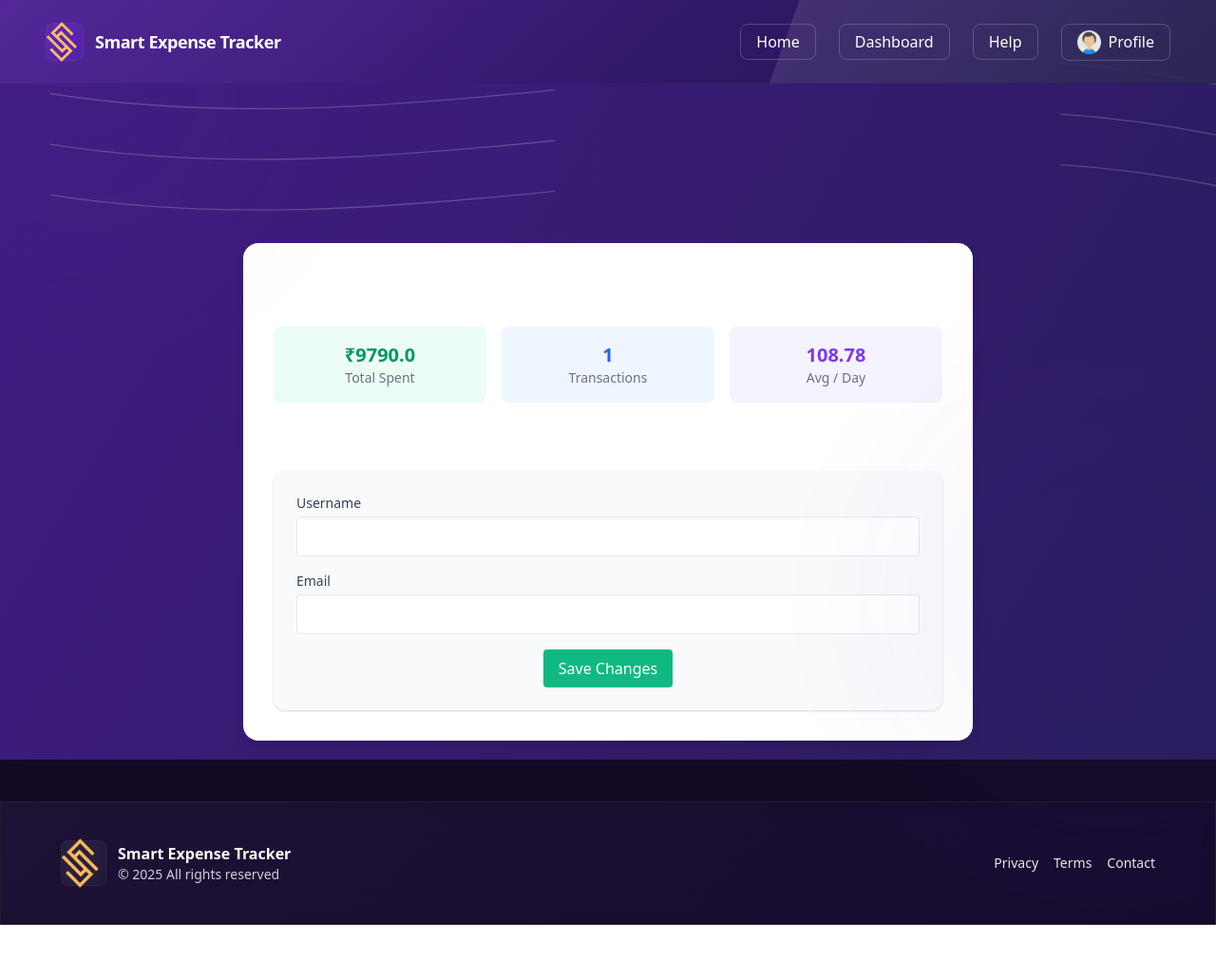
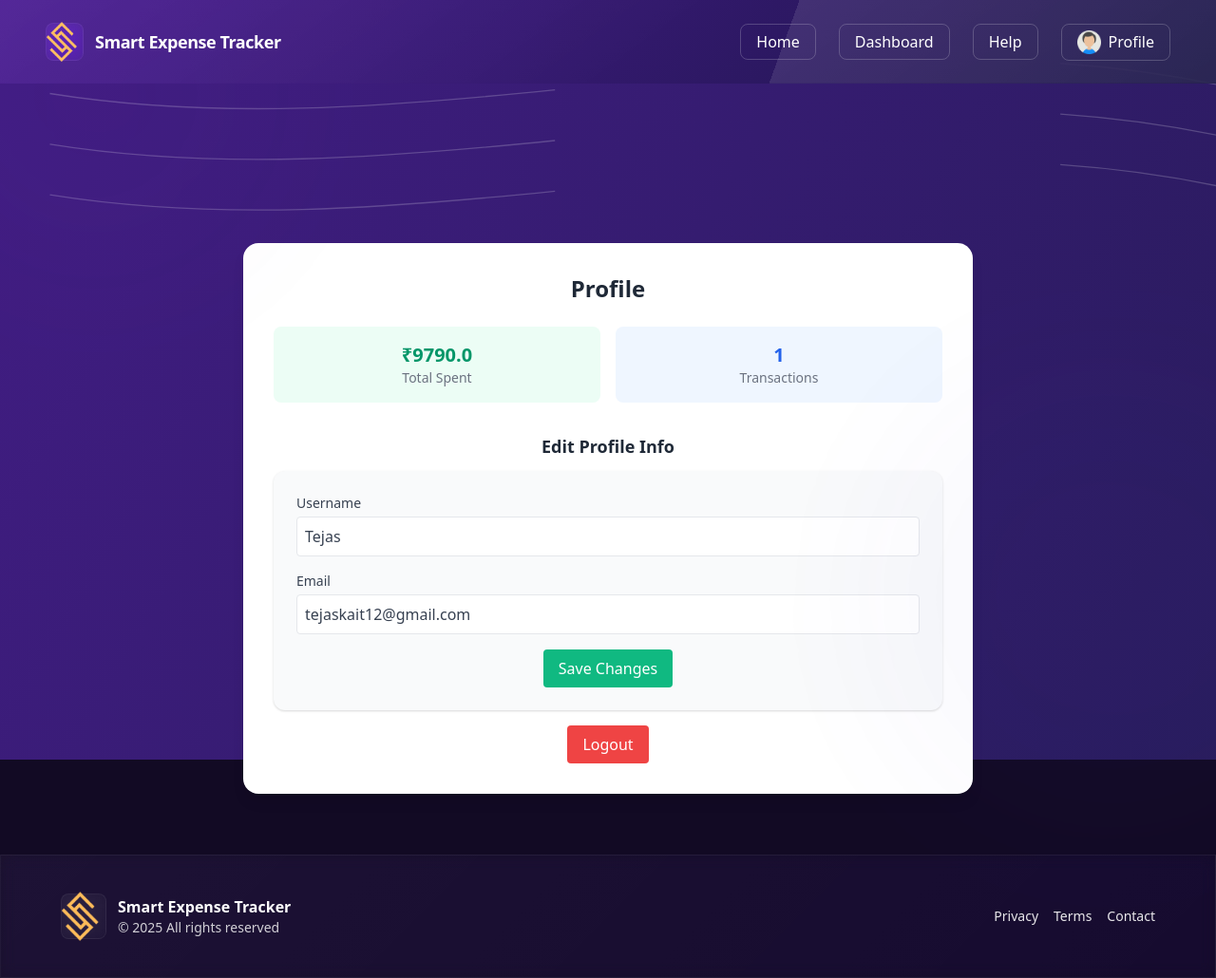
Before and after one commit to Tejaskait/Smart-Expense-Tracker, a Django app: page /profile/ in a window 1280 px wide. Shown: the whole page at 95% size. Before the commit the page ends 974 px from the top, so only its background shows below. Run offline with Django 5.2, Linux system fonts and the light colour scheme; a user stored in the database is signed in; data comes from the database, SQL or seed files in the repository; both versions use the stored data as it was after the commit.

Commit message:
Refactor profile page and integrate logout functionality
- Extended base.html in profile, login, and signup templates
- Removed "Average Day Spent" section from profile page
- Fixed text color consistency to black/gray for better readability
- Added secure logout button on profile page with redirect to login
- Fixed nested form issue causing logout to trigger profile update
- Imported Django messages module to resolve NameError
- Improved overall layout alignment for login and profile templates

```diff
--- a/Backend/Expenses/views.py
+++ b/Backend/Expenses/views.py
@@ -19,6 +19,8 @@ from django.http import JsonResponse
 from django.db.models import Sum
 from django.contrib.auth.models import User
 from .models import Expenses
+from django.contrib import messages
+
 
 
 
--- a/Backend/templates/profile.html
+++ b/Backend/templates/profile.html
@@ -2,11 +2,11 @@
 {% load static %}
 {% block content %}
 
-<div class="container mx-auto mt-10 max-w-3xl bg-white p-8 rounded-2xl shadow-lg">
+<div class="container mx-auto mt-10 max-w-3xl bg-white p-8 rounded-2xl shadow-lg text-gray-800">
   <h1 class="text-2xl font-bold text-center mb-6">Profile</h1>
 
   <!-- Profile Summary Section -->
-  <div class="grid grid-cols-3 gap-4 text-center mb-8">
+  <div class="grid grid-cols-2 gap-4 text-center mb-8">
     <div class="p-4 bg-green-50 rounded-lg">
       <p class="text-xl font-semibold text-green-600">₹{{ total_spent }}</p>
       <p class="text-gray-500 text-sm">Total Spent</p>
@@ -15,15 +15,11 @@
       <p class="text-xl font-semibold text-blue-600">{{ total_transactions }}</p>
       <p class="text-gray-500 text-sm">Transactions</p>
     </div>
-    <div class="p-4 bg-purple-50 rounded-lg">
-      <p class="text-xl font-semibold text-purple-600">{{ avg_daily_expense }}</p>
-      <p class="text-gray-500 text-sm">Avg / Day</p>
-    </div>
   </div>
 
   <!-- Edit Profile Form -->
   <h2 class="text-lg font-semibold mb-3 text-center">Edit Profile Info</h2>
-  <form method="POST" class="bg-gray-50 p-6 rounded-xl shadow">
+  <form method="POST" class="bg-gray-50 p-6 rounded-xl shadow mb-4">
     {% csrf_token %}
     {% if messages %}
       <ul class="mb-4">
@@ -34,11 +30,12 @@
         {% endfor %}
       </ul>
     {% endif %}
+
     <label class="block text-sm font-medium text-gray-700">Username</label>
-    <input type="text" name="username" value="{{ user.username }}" class="border rounded w-full p-2 mt-1 mb-4">
+    <input type="text" name="username" value="{{ user.username }}" class="border rounded text-gray-700 w-full p-2 mt-1 mb-4">
 
     <label class="block text-sm font-medium text-gray-700">Email</label>
-    <input type="email" name="email" value="{{ user.email }}" class="border rounded w-full p-2 mt-1 mb-4">
+    <input type="email" name="email" value="{{ user.email }}" class="border rounded text-gray-700 w-full p-2 mt-1 mb-4">
 
     <div class="text-center">
       <button type="submit" class="bg-green-500 text-white px-4 py-2 rounded hover:bg-green-600">
@@ -46,6 +43,16 @@
       </button>
     </div>
   </form>
+
+  <!-- Separate Logout Form -->
+  <div class="text-center">
+    <form method="post" action="{% url 'logout' %}">
+      {% csrf_token %}
+      <button type="submit" class="bg-red-500 text-white px-4 py-2 rounded hover:bg-red-600">
+        Logout
+      </button>
+    </form>
+  </div>
 </div>
 
 {% endblock %}
```
Also changed, not shown: Backend/templates/registration/login.html (+12 -5 lines), Backend/templates/registration/signup.html (+12 -6 lines), Backend/db.sqlite3.
